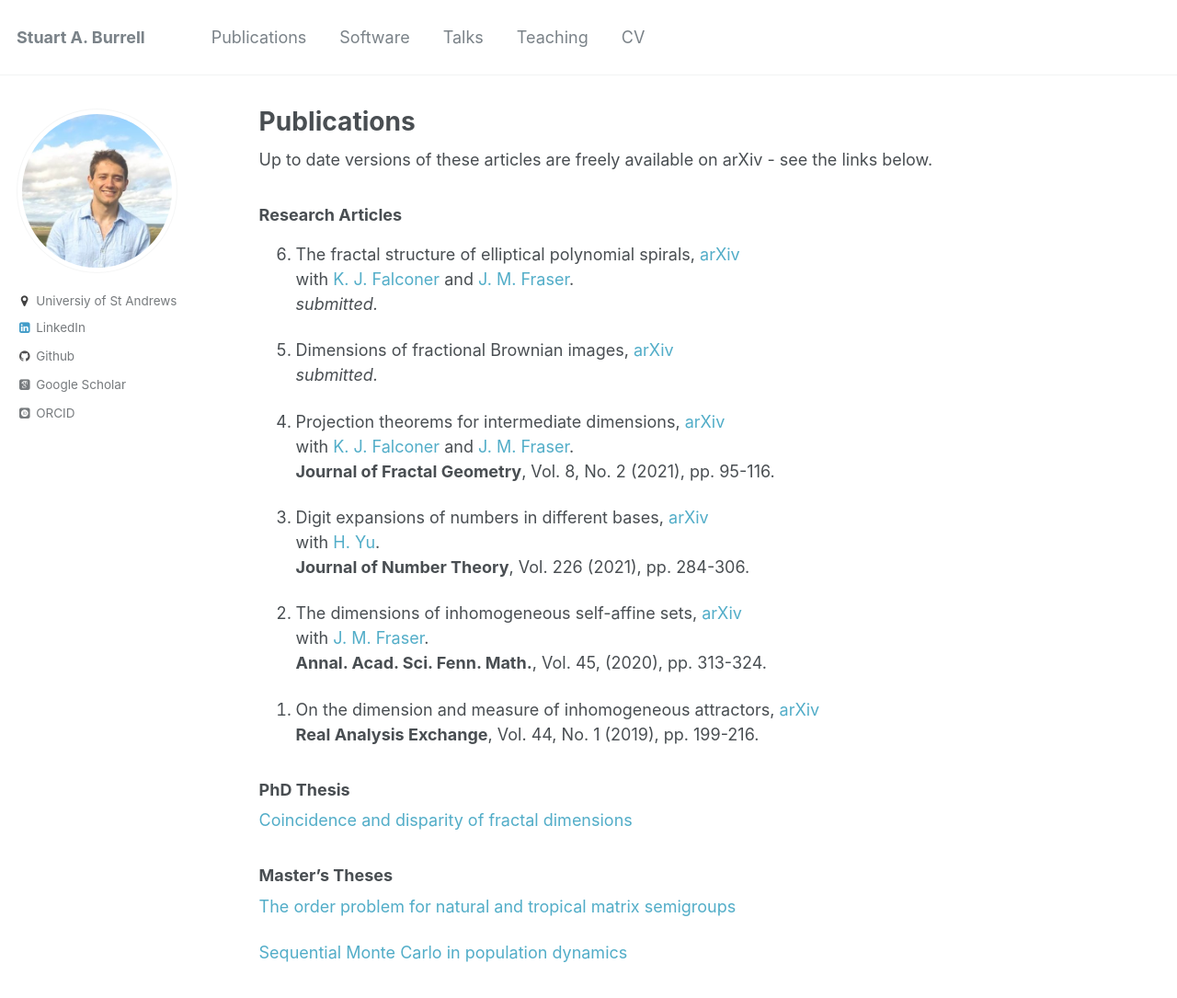
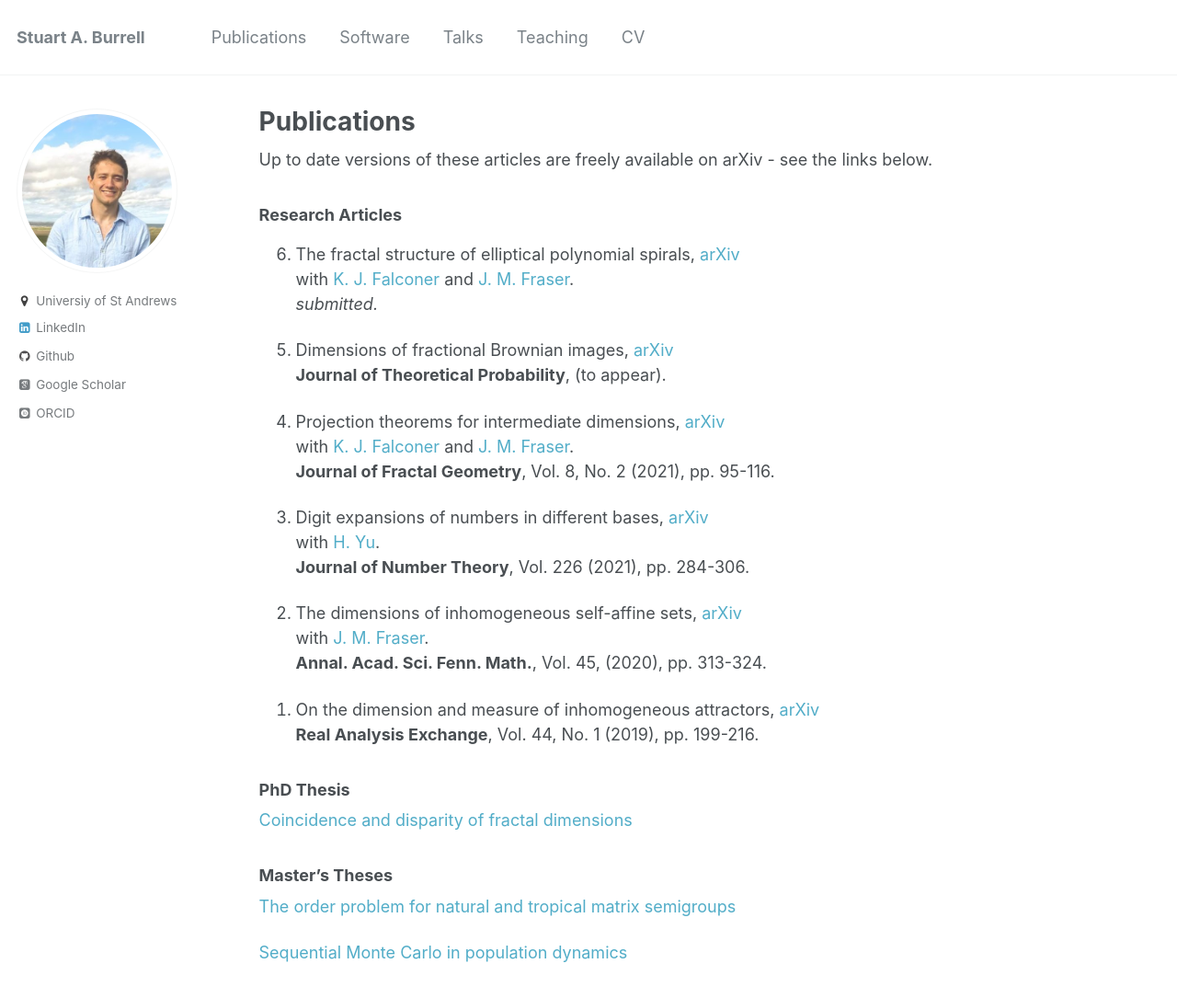
Before and after one commit to stuartburrell/stuartburrell.github.io, a Jekyll site: the page built from _pages/publications.md, in a window 1280 px wide and 1100 px high. Shown: the top 1085 px of the window at 92% size. Built offline with Jekyll 4.4.1, drawn with Linux system fonts in a browser that asks for light colours; some web fonts are replaced.

Commit message:
Update publications.md

```diff
--- a/_pages/publications.md
+++ b/_pages/publications.md
@@ -13,7 +13,7 @@ with [K. J. Falconer](http://www.mcs.st-and.ac.uk/~kenneth/) and [J. M. Fraser](
 *submitted.*
 
 5. Dimensions of fractional Brownian images, [arXiv](https://arxiv.org/abs/2002.03659)
-*submitted.*
+**Journal of Theoretical Probability**, (to appear).
 
 4. Projection theorems for intermediate dimensions, [arXiv](https://arxiv.org/abs/1907.07632)
 with [K. J. Falconer](http://www.mcs.st-and.ac.uk/~kenneth/) and [J. M. Fraser](http://www.mcs.st-andrews.ac.uk/~jmf32/).
```
